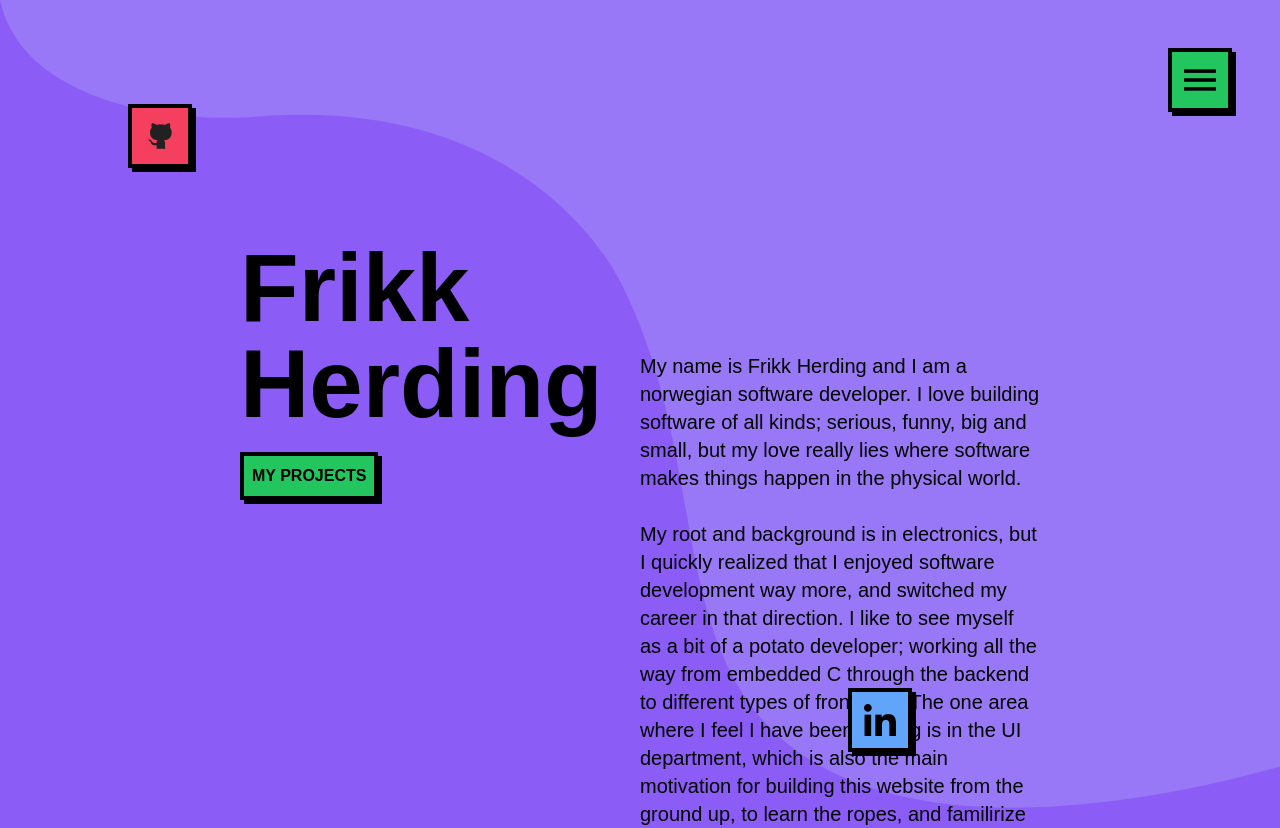
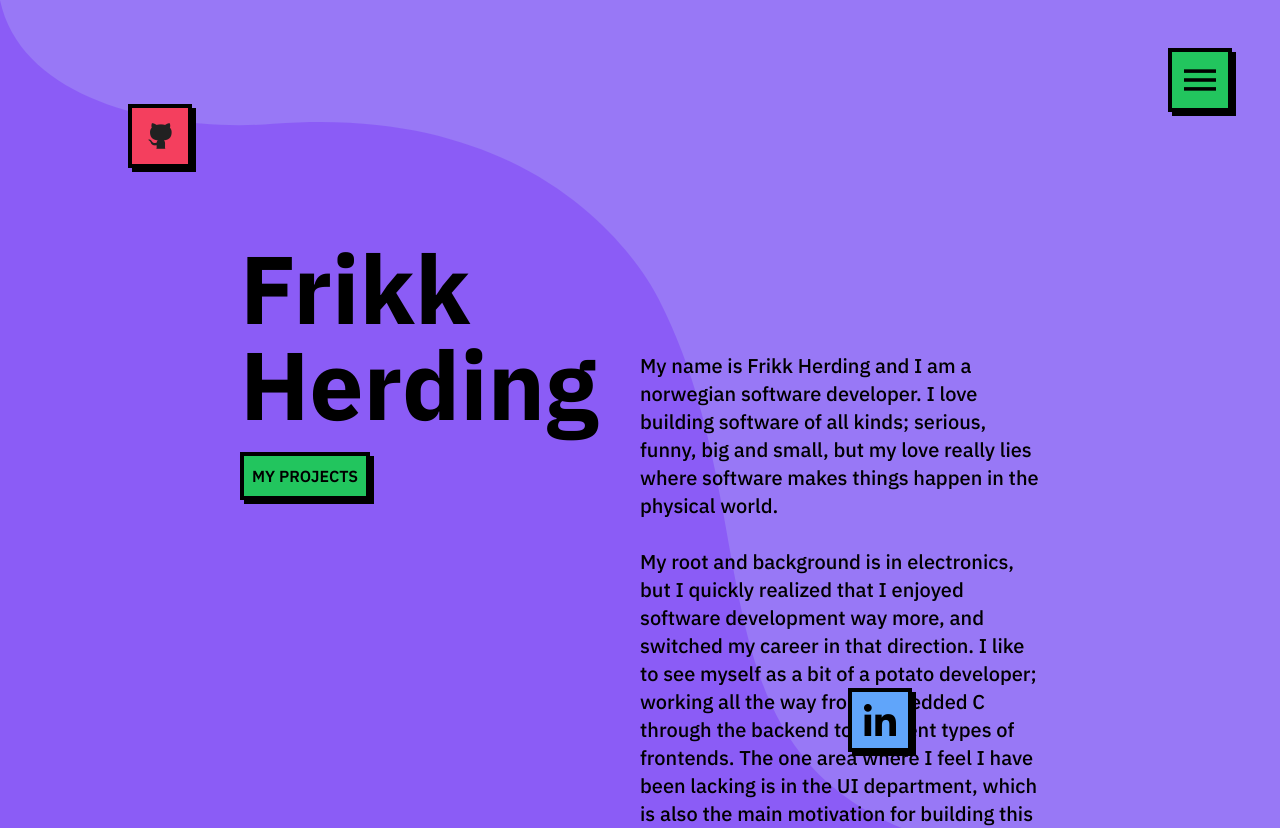
Before and after one commit to frikksol/personal-website, a SvelteKit app: page / in a window 1280 px wide. Shown: the top 828 px of the page. Built offline with nearby package versions, Linux system fonts and the light colour scheme.

Commit message:
💄 Re-add font that was lost during svelte-kit upgrade

```diff
--- a/src/app.css
+++ b/src/app.css
@@ -1,3 +1,5 @@
+@import url('https://fonts.googleapis.com/css2?family=IBM+Plex+Sans:wght@300;400;500;600;700&display=swap');
+
 @tailwind base;
 @tailwind components;
 @tailwind utilities;
```
